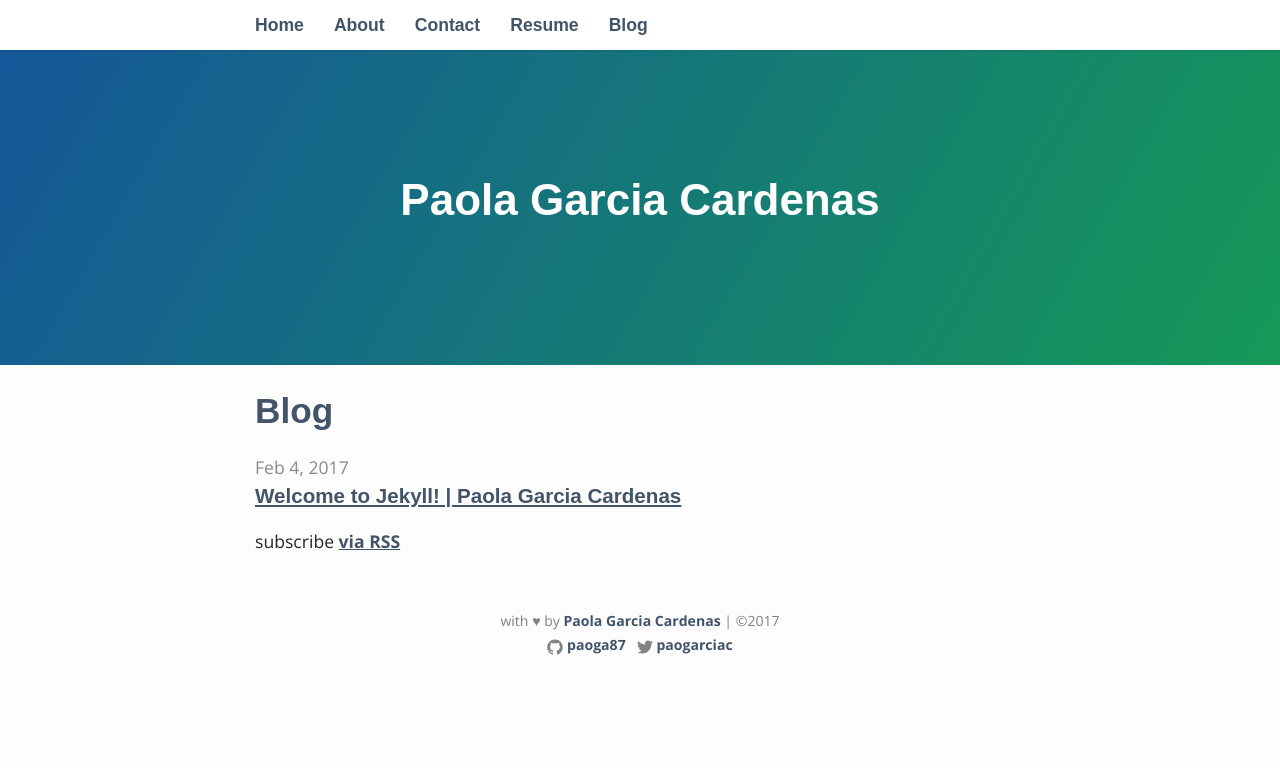
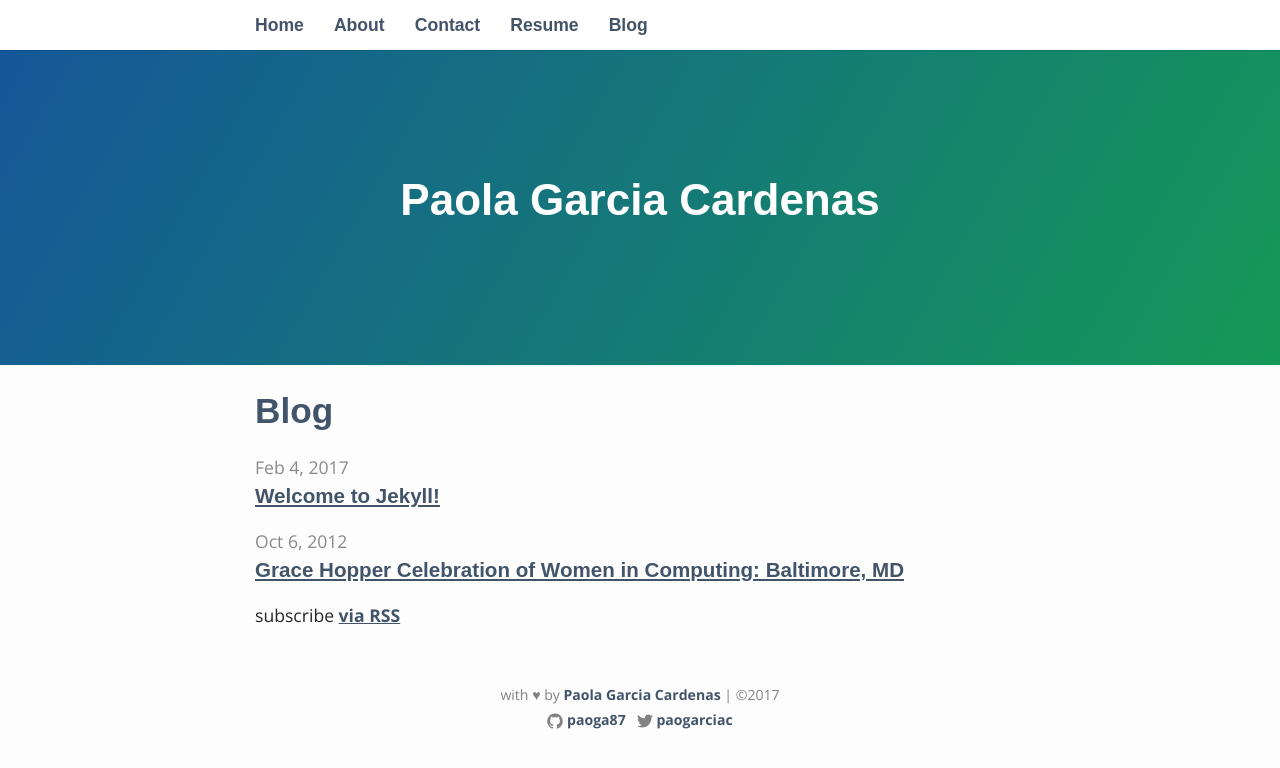
Before and after one commit to paoga87/jekyllsite, a Jekyll site: the page built from blog/index.html, in a window 1280 px wide. Shown: the top 768 px of the page. Built offline with Jekyll 4.4.1, drawn with Linux system fonts in a browser that asks for light colours; some web fonts are replaced.

Commit message:
Add blog post, styling enhancements

```diff
--- /dev/null
+++ b/_posts/2012-10-06-grace-hopper-baltimore-md.markdown
@@ -0,0 +1,30 @@
+---
+layout: post
+title:  "Grace Hopper Celebration of Women in Computing: Baltimore, MD | Paola Garcia Cardenas"
+title2:  "Grace Hopper Celebration of Women in Computing: Baltimore, MD"
+date:   2012-10-06 13:00:00
+categories: conference
+---
+This year, I was fortunate once again, to be a NSF Scholarship recipient to attend the Grace Hopper Women in Computing conference in Baltimore, MD. Out of over 3600 attendees, only 320 students received scholarships. I was one of them. Even though it was my second year, it was a totally new and life-changing experience.
+
+I was determined to take full advantage of the entire conference... My days were 12-hour days full of tech talks and gatherings with some of the most wonderful technical women in the world.
+
+Wednesday was a busy day.  When I arrived at the Baltimore Conference Center at around 7:15 a.m the lines were short, so I was able to register quick and grab my cup of tea at the Starbucks next to the registration booths (to be honest, I was not planning on getting there so early, but I needed to get work done and the Internet connection at my hotel was slow).  In less than half hour, the registration line was soooo long, I couldn't believe my eyes. It was right there that I knew the conference was going to be amazing. In fact, this year it was a sold-out conference, breaking attendance records of over 3600 people. That is about 20% increase, in comparison to last year's conference.
+
+On Wednesday, I attended the PhD Forums: HCI, Healthcare, and Security. Then, scholarships recipients were invited to a special lunch sponsored by Lockheed Martin, in which I had the opportunity to meet other scholarship recipients and talk about Grad school.  I was not able to attend the afternoon sessions due to work I had to get done, but I did attend the Career Fair and the Latinas in Computing Reception.
+
+Thursday sessions could not have started any better than with an opening ceremony with keynote speaker, Nora Denzel. It was truly an inspirational keynote that I will never forget. I hope everyone can take the time to watch and enjoy this keynote just as much as I did:
+
+<div style="text-align:center;">
+<iframe width="560" height="315" src="https://www.youtube.com/embed/242Z5BhJAC8" frameborder="0" allowfullscreen></iframe>
+</div>
+
+I chose to attend most of the Social Collaboration tracks on Thursday and Friday, which were very interesting and full of so many new and cool topics. I also attended a couple of Birds of a Feather sessions, and the Conference culminated at the Baltimore Science Center, with an amazing party sponsored by Google & Microsoft.
+
+If I had to pick a "rewarding and memorable day", I can easily say that every day of this conference was memorable, but the most rewarding day was about to begin.  The last day of the Conference, Sat. October 6th, was Open Source Day and I was one out of about 200 other participants that volunteered to participate in this code-a-thon day.  We coded, reviewed API's, and brainstormed ideas for Non-For-Profit Organizations. This was my very first open source coding experience, and my first code-a-thon.  I was actually coding for a cause! And it felt very good!
+
+<div class="img-profile" style="text-align:center;">
+<img src="{{ site.baseurl }}/img/coding.jpg" alt="Paola Garcia Cardenas, Open Source Day at 2012 Grace Hopper Conference">
+</div>
+
+I left Baltimore that day, thinking about all the great things I had done, and planning on new and innovative ways to use the tools and resources from the Grace Hopper Conference in my every-day life.
--- a/blog/index.html
+++ b/blog/index.html
@@ -5,7 +5,7 @@ layout: default
 <h2>Blog</h2>
 {% for post in site.posts %}
 		<time>{{ post.date | date: "%b %-d, %Y" }}</time>
-		<h3><a href="{{ post.url | prepend: site.baseurl }}">{{ post.title }}</a></h3>
+		<h3><a href="{{ post.url | prepend: site.baseurl }}">{{ post.title2 }}</a></h3>
 {% endfor %}
 
 <p>subscribe <a href="{{ "/feed.xml" | prepend: site.baseurl }}">via RSS</a></p>
```
Also changed, not shown: img/coding.jpg (added).
